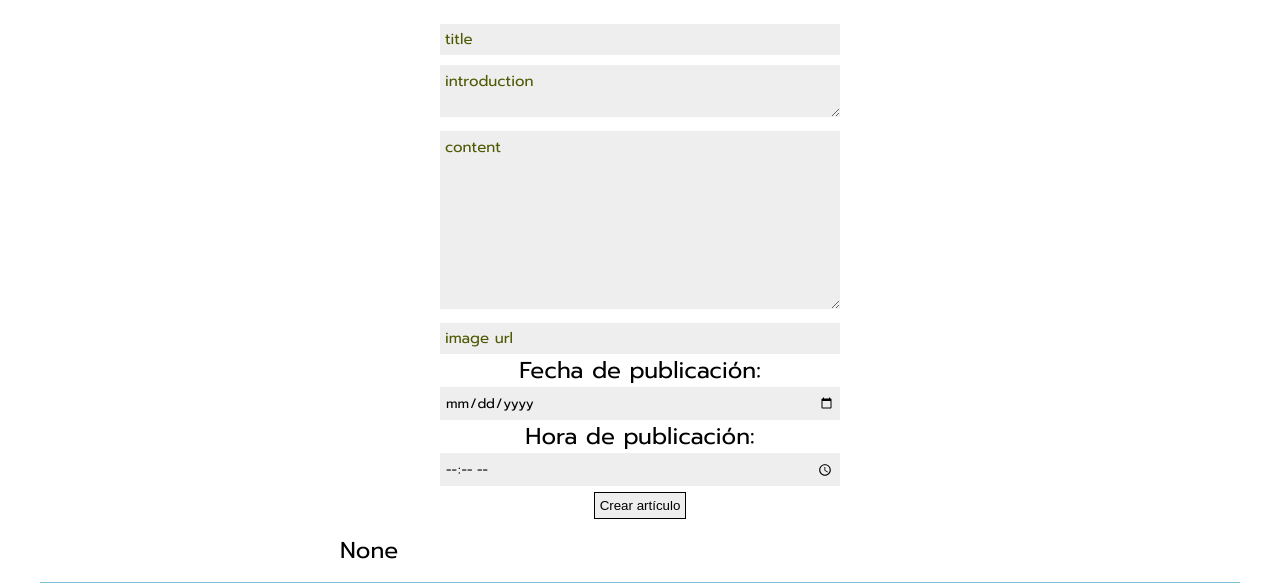
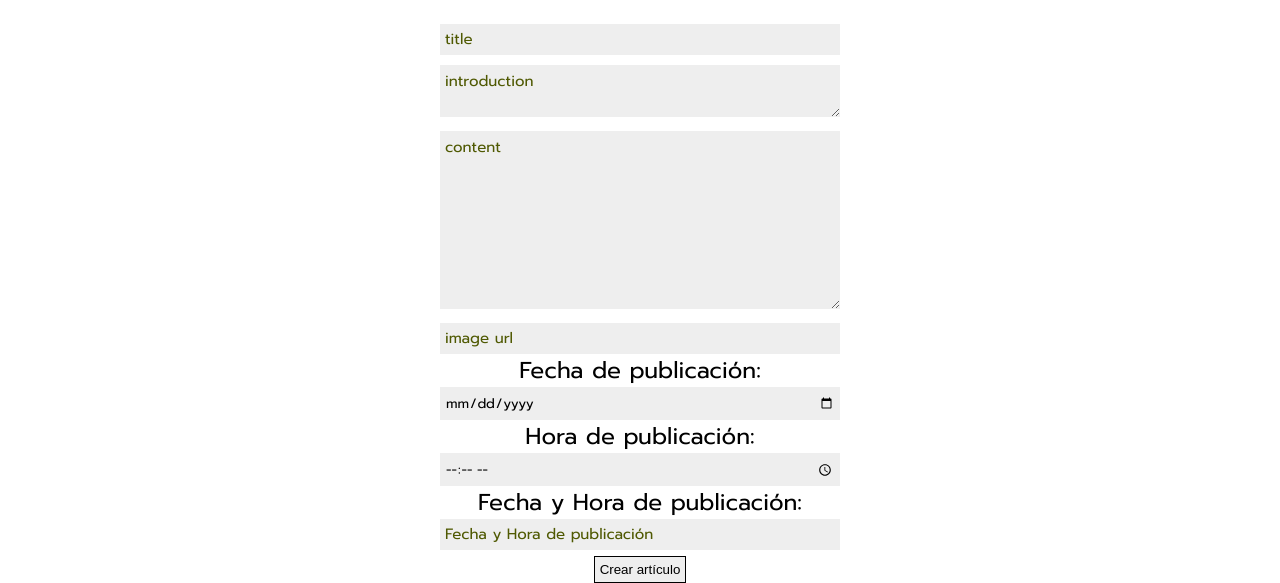
Before and after one commit to Eucrow/kc-python-django, a Django app: page /newpost in a window 1280 px wide. Shown: the part 194-777 px from the top of the page. Run offline with Django 3.2, Linux system fonts and the light colour scheme; the visitor is signed in with stand-in values (Sample User, id 1); some libraries are stand-ins or nearby versions; some web fonts are replaced.

Commit message:
Correct bug with dates showing posts

```diff
--- a/posts/models.py
+++ b/posts/models.py
@@ -12,6 +12,7 @@
     modified_at = models.DateTimeField(auto_now=True)
     publication_date = models.DateField()
     publication_time = models.TimeField()
+    publication_datetime = models.DateTimeField()
 
     def __str__(self):
         return self.title
--- a/posts/templates/posts/post_creation.html
+++ b/posts/templates/posts/post_creation.html
@@ -29,6 +29,9 @@
                     <div>
                         Hora de publicación: <input type="time" name="publication_time" placeholder="Hora de publicación mm:ss">
                     </div>
+                    <div>
+                        Fecha y Hora de publicación: <input type="datetime" name="publication_datetime" placeholder="Fecha y Hora de publicación">
+                    </div>
                     <button type="submit">Crear artículo</button>
                 </form>
                 <p>{{ message|safe }}</p> <!-- con el safe le estamos diciendo que message no contiene código malicioso -->
--- a/posts/views.py
+++ b/posts/views.py
@@ -1,5 +1,6 @@
 from django.contrib.auth.decorators import login_required
 from django.db.models import F
+from django.db.models import Q
 from django.http import HttpResponse
 from django.http import HttpResponseNotFound
 from django.shortcuts import render
@@ -26,7 +27,8 @@
 
         date_now = strftime("%Y-%m-%d", localtime())
         time_now = strftime("%H:%M:%S", localtime())
-        posts = Post.objects.all().filter(publication_date__lte=date_now, publication_time__lte=time_now).order_by('-created_at')
+        posts = Post.objects.all().filter(Q(publication_date=date_now, publication_time__gte=time_now) | Q(publication_date__gt=date_now)).order_by('-created_at')
+
         # posts.query.created_at = posts.query.created_at.strftime("%Y-%m-%d %H:%M:%S")
         context = {'posts_list': posts}
         return render(request, 'posts/home.html', context)
```
Also changed, not shown: posts/migrations/0002_post_publication_datetime.py (added).
